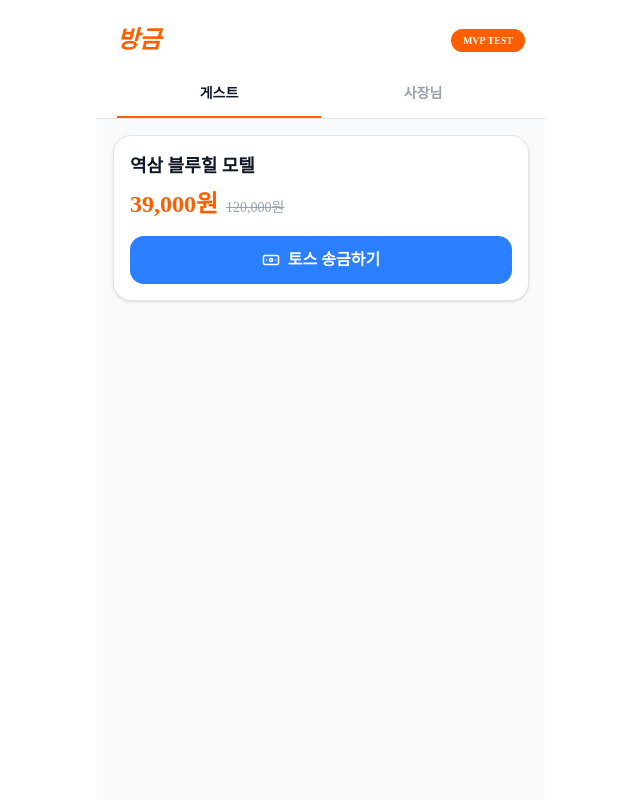
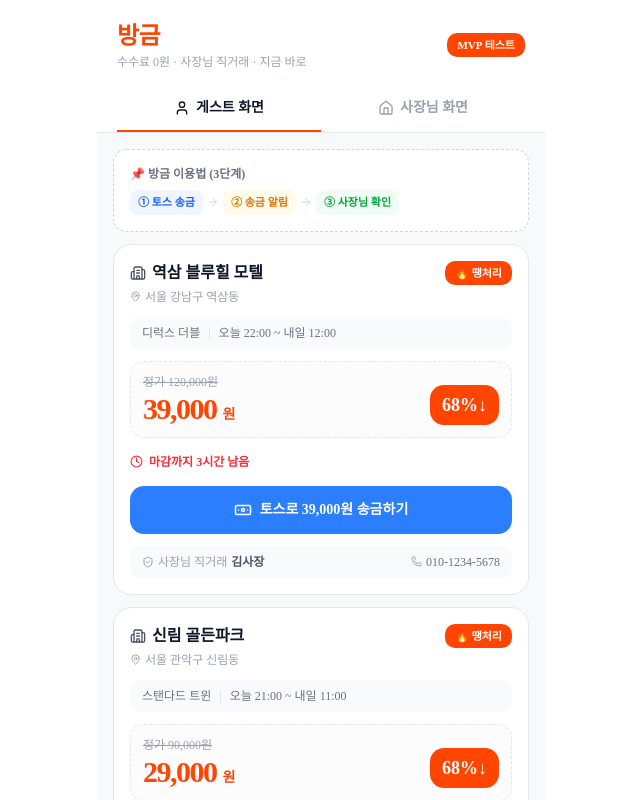
Before and after one commit to calmmidnigh-svg/zoop, a Next.js app: page / in a window 1280 px wide. Shown: the top 800 px of the page, without its empty margins (319-959 px from the left). Built offline with nearby package versions, Linux system fonts and the light colour scheme.

Commit message:
리스트화면 재배포

```diff
--- a/app/page.tsx
+++ b/app/page.tsx
@@ -3,15 +3,35 @@
 import { useState, useMemo } from "react";
 import {
   Building2, Clock, Send, CheckCircle2, XCircle, AlertTriangle,
-  BanknoteIcon, Phone, MapPin, ArrowRight, ShieldCheck, User, Home
+  Eye, BanknoteIcon, Phone, MapPin, ArrowRight, ShieldCheck, User, Home
 } from "lucide-react";
 
-const PRIMARY_COLOR = "#FF5E00"; // 윤지님의 브랜드 컬러
+/* ─────────────────────────────────────────────
+   Constants & Types
+   ───────────────────────────────────────────── */
+const PRIMARY_COLOR = "#FF4500";
+type RoomStatusType = "available" | "pending" | "sold_out";
+type TabType = "guest" | "host";
 
-export default function BangGeumPage() {
-  const [activeTab, setActiveTab] = useState("guest");
-  const [openedTossRoomId, setOpenedTossRoomId] = useState<string | null>(null);
-  const [rooms, setRooms] = useState([
+interface RoomDTO {
+  id: string;
+  motelName: string;
+  roomType: string;
+  location: string;
+  originalPrice: number;
+  dealPrice: number;
+  hostName: string;
+  hostPhone: string;
+  tossLink: string;
+  checkIn: string;
+  checkOut: string;
+  deadlineHour: number;
+  guestName: string;
+  status: RoomStatusType;
+  hasSentNotification: boolean;
+}
+
+const INITIAL_ROOMS: RoomDTO[] = [
   {
     id: "room_1",
     motelName: "역삼 블루힐 모텔",
@@ -25,61 +45,200 @@
     checkIn: "오늘 22:00",
     checkOut: "내일 12:00",
     deadlineHour: 3,
+    guestName: "임윤지",
     status: "available",
+    hasSentNotification: false,
   },
-  ]);
+  {
+    id: "room_2",
+    motelName: "신림 골든파크",
+    roomType: "스탠다드 트윈",
+    location: "서울 관악구 신림동",
+    originalPrice: 90000,
+    dealPrice: 29000,
+    hostName: "박사장",
+    hostPhone: "010-9876-5432",
+    tossLink: "https://toss.me/goldenpark29",
+    checkIn: "오늘 21:00",
+    checkOut: "내일 11:00",
+    deadlineHour: 2,
+    guestName: "임윤지",
+    status: "available",
+    hasSentNotification: false,
+  },
+];
 
-  const handleSendNotification = (id: string) => {
-    setRooms(prev => prev.map(r => r.id === id ? { ...r, status: "pending" } : r));
+const formatPrice = (price: number) => price.toLocaleString("ko-KR");
+const getDiscountRate = (original: number, deal: number) =>
+  Math.round(((original - deal) / original) * 100);
+
+/* ─────────────────────────────────────────────
+   Main Component
+   ───────────────────────────────────────────── */
+export default function BangGeumPage() {
+  const [activeTab, setActiveTab] = useState<TabType>("guest");
+  const [rooms, setRooms] = useState<RoomDTO[]>(INITIAL_ROOMS);
+  const [openedTossRoomId, setOpenedTossRoomId] = useState<string | null>(null);
+
+  const pendingRooms = useMemo(
+    () => rooms.filter(room => room.status === "pending" && room.hasSentNotification),
+    [rooms]
+  );
+
+  const handleClickToss = (roomId: string) => setOpenedTossRoomId(roomId);
+
+  const handleClickSendNotification = (roomId: string) => {
+    setRooms(prev =>
+      prev.map(room =>
+        room.id === roomId
+          ? { ...room, status: "pending" as RoomStatusType, hasSentNotification: true }
+          : room
+      )
+    );
     setOpenedTossRoomId(null);
   };
 
+  const handleClickConfirmPayment = (roomId: string) => {
+    setRooms(prev =>
+      prev.map(room =>
+        room.id === roomId ? { ...room, status: "sold_out" as RoomStatusType } : room
+      )
+    );
+  };
+
   return (
-    <div className="mx-auto flex min-h-screen w-full max-w-md flex-col bg-gray-50 font-sans">
-      <header className="border-b bg-white px-5 pt-6 pb-0">
+    <div className="mx-auto flex min-h-dvh w-full max-w-md flex-col bg-[#F8F9FA]">
+      <header className="border-b border-gray-200 bg-white px-5 pt-5 pb-0">
         <div className="mb-4 flex items-center justify-between">
-          <h1 className="text-2xl font-black italic" style={{ color: PRIMARY_COLOR }}>방금</h1>
-          <div className="rounded-full px-3 py-1 text-[10px] font-bold text-white" style={{ background: PRIMARY_COLOR }}>MVP TEST</div>
+          <div>
+            <h1 className="m-0 text-2xl font-black tracking-tight" style={{ color: PRIMARY_COLOR }}>방금</h1>
+            <p className="m-0 mt-0.5 text-xs text-gray-400">수수료 0원 · 사장님 직거래 · 지금 바로</p>
+          </div>
+          <div className="rounded-lg px-2.5 py-1 text-[11px] font-bold text-white" style={{ background: PRIMARY_COLOR }}>MVP 테스트</div>
         </div>
         <div className="flex">
-          <button onClick={() => setActiveTab("guest")} className={`flex-1 py-3 text-sm font-bold border-b-2 ${activeTab === "guest" ? "border-[#FF5E00] text-gray-900" : "border-transparent text-gray-400"}`}>게스트</button>
-          <button onClick={() => setActiveTab("host")} className={`flex-1 py-3 text-sm font-bold border-b-2 ${activeTab === "host" ? "border-[#FF5E00] text-gray-900" : "border-transparent text-gray-400"}`}>사장님</button>
+          <button onClick={() => setActiveTab("guest")} className={`flex flex-1 items-center justify-center gap-1.5 border-b-2 py-3 text-sm font-bold transition-all ${activeTab === "guest" ? "text-gray-900" : "border-transparent text-gray-400"}`} style={{ borderColor: activeTab === "guest" ? PRIMARY_COLOR : "transparent" }}><User size={16} />게스트 화면</button>
+          <button onClick={() => setActiveTab("host")} className={`relative flex flex-1 items-center justify-center gap-1.5 border-b-2 py-3 text-sm font-bold transition-all ${activeTab === "host" ? "text-gray-900" : "border-transparent text-gray-400"}`} style={{ borderColor: activeTab === "host" ? PRIMARY_COLOR : "transparent" }}><Home size={16} />사장님 화면{pendingRooms.length > 0 && (<span className="absolute -top-0.5 -right-1 flex h-5 w-5 items-center justify-center rounded-full text-[10px] font-bold text-white" style={{ background: PRIMARY_COLOR }}>{pendingRooms.length}</span>)}</button>
         </div>
       </header>
 
-      <main className="flex-1 p-4">
-        {activeTab === "guest" ? (
-          <div className="space-y-4">
-            {rooms.map(room => (
-              <div key={room.id} className="overflow-hidden rounded-2xl border bg-white shadow-sm">
-                <div className="p-4">
-                  <div className="mb-2 flex items-center justify-between">
-                    <span className="text-lg font-bold text-gray-900">{room.motelName}</span>
-                    {room.status === "pending" && <span className="rounded bg-amber-100 px-2 py-1 text-[10px] font-bold text-amber-600">입금 확인중</span>}
+      <main className="flex flex-1 flex-col gap-3 px-4 pt-4 pb-8">
+        {activeTab === "guest" && (
+          <>
+            <div className="rounded-xl border border-dashed border-gray-300 bg-white p-4">
+              <p className="m-0 mb-2 text-xs font-bold text-gray-500">📌 방금 이용법 (3단계)</p>
+              <div className="flex items-center gap-0 text-[11px] text-gray-500">
+                <span className="rounded-md bg-blue-50 px-2 py-1 font-bold text-blue-600">① 토스 송금</span>
+                <ArrowRight size={12} className="mx-1 text-gray-300" />
+                <span className="rounded-md bg-amber-50 px-2 py-1 font-bold text-amber-600">② 송금 알림</span>
+                <ArrowRight size={12} className="mx-1 text-gray-300" />
+                <span className="rounded-md bg-green-50 px-2 py-1 font-bold text-green-600">③ 사장님 확인</span>
               </div>
-                  <div className="mb-4 flex items-baseline gap-2">
-                    <span className="text-2xl font-black text-[#FF5E00]">{room.dealPrice.toLocaleString()}원</span>
-                    <span className="text-sm text-gray-400 line-through">{room.originalPrice.toLocaleString()}원</span>
             </div>
 
-                  {room.status === "available" && (
+            {rooms.map(room => {
+              const isSoldOut = room.status === "sold_out";
+              const isPending = room.status === "pending";
+              const isThisRoomTossOpened = openedTossRoomId === room.id;
+              const discountRate = getDiscountRate(room.originalPrice, room.dealPrice);
+
+              return (
+                <div key={room.id} className={`relative overflow-hidden rounded-2xl border bg-white transition-all ${isSoldOut ? "border-gray-200 opacity-60" : isPending ? "border-amber-300" : "border-gray-200"}`}>
+                  {isSoldOut && (
+                    <div className="absolute inset-0 z-10 flex flex-col items-center justify-center bg-white/80">
+                      <XCircle size={40} className="mb-2 text-gray-400" />
+                      <p className="m-0 text-lg font-black text-gray-500">거래 완료</p>
+                      <p className="m-0 mt-1 text-xs text-gray-400">이 방은 마감되었습니다</p>
+                    </div>
+                  )}
+
+                  <div className="p-4">
+                    <div className="mb-3 flex items-start justify-between">
+                      <div>
+                        <div className="flex items-center gap-1.5">
+                          <Building2 size={16} className="text-gray-600" />
+                          <h3 className="m-0 text-base font-extrabold text-gray-900">{room.motelName}</h3>
+                        </div>
+                        <div className="mt-1 flex items-center gap-1 text-xs text-gray-400"><MapPin size={11} />{room.location}</div>
+                      </div>
+                      {isPending ? <span className="shrink-0 rounded-lg bg-amber-50 px-2.5 py-1 text-[11px] font-bold text-amber-600">⏳ 입금확인 중</span> : !isSoldOut && <span className="shrink-0 rounded-lg px-2.5 py-1 text-[11px] font-bold text-white" style={{ background: PRIMARY_COLOR }}>🔥 땡처리</span>}
+                    </div>
+
+                    <div className="mb-3 flex items-center gap-2 rounded-lg bg-gray-50 px-3 py-2 text-xs text-gray-500">
+                      <span>{room.roomType}</span><span className="text-gray-300">|</span><span>{room.checkIn} ~ {room.checkOut}</span>
+                    </div>
+
+                    <div className="mb-4 rounded-xl border border-dashed border-gray-200 bg-gray-50/50 p-3">
+                      <div className="flex items-end justify-between">
+                        <div>
+                          <p className="m-0 text-xs text-gray-400 line-through">정가 {formatPrice(room.originalPrice)}원</p>
+                          <div className="mt-1 flex items-baseline gap-1.5">
+                            <span className="text-3xl font-black leading-none tracking-tighter" style={{ color: PRIMARY_COLOR }}>{formatPrice(room.dealPrice)}</span>
+                            <span className="text-sm font-bold" style={{ color: PRIMARY_COLOR }}>원</span>
+                          </div>
+                        </div>
+                        <div className="rounded-xl px-3 py-1.5 text-lg font-black text-white" style={{ background: PRIMARY_COLOR }}>{discountRate}%↓</div>
+                      </div>
+                    </div>
+
+                    <div className="mb-4 flex items-center gap-1.5 text-xs">
+                      <Clock size={13} className="text-red-500" />
+                      <span className="font-bold text-red-500">마감까지 {room.deadlineHour}시간 남음</span>
+                    </div>
+
+                    {!isSoldOut && !isPending && (
                       <div className="flex flex-col gap-2">
-                      <a href={room.tossLink} target="_blank" onClick={() => setOpenedTossRoomId(room.id)} className="flex items-center justify-center gap-2 rounded-xl bg-blue-500 py-3 font-bold text-white">
-                        <BanknoteIcon size={18} /> 토스 송금하기
+                        <a href={room.tossLink} target="_blank" rel="noopener noreferrer" onClick={() => handleClickToss(room.id)} className="flex items-center justify-center gap-2 rounded-xl bg-blue-500 px-4 py-3.5 text-sm font-extrabold text-white transition-all hover:bg-blue-600 active:scale-[0.98]">
+                          <BanknoteIcon size={18} />토스로 {formatPrice(room.dealPrice)}원 송금하기
                         </a>
-                      {openedTossRoomId === room.id && (
-                        <button onClick={() => handleSendNotification(room.id)} className="flex items-center justify-center gap-2 rounded-xl border-2 border-[#FF5E00] py-3 font-bold text-[#FF5E00]">
-                          <Send size={16} /> 송금 완료 알림 보내기
+                        {isThisRoomTossOpened && (
+                          <button onClick={() => handleClickSendNotification(room.id)} className="flex items-center justify-center gap-2 rounded-xl border-2 border-amber-400 bg-amber-50 px-4 py-3.5 text-sm font-extrabold text-amber-700 transition-all hover:bg-amber-100 active:scale-[0.98]">
+                            <Send size={16} />송금 완료했어요 (사장님께 알림)
                           </button>
                         )}
                       </div>
                     )}
+
+                    {isPending && !isSoldOut && (
+                      <div className="flex items-center gap-2 rounded-xl bg-amber-50 px-4 py-3 text-sm">
+                        <AlertTriangle size={16} className="shrink-0 text-amber-500" />
+                        <span className="font-semibold text-amber-700">사장님이 입금을 확인하고 있어요.</span>
+                      </div>
+                    )}
+
+                    <div className="mt-3 flex items-center justify-between rounded-lg bg-gray-50 px-3 py-2 text-xs text-gray-400">
+                      <div className="flex items-center gap-1"><ShieldCheck size={12} /><span>사장님 직거래</span> <span className="font-semibold text-gray-600">{room.hostName}</span></div>
+                      <div className="flex items-center gap-1"><Phone size={11} /><span className="text-gray-500">{room.hostPhone}</span></div>
                     </div>
                   </div>
-            ))}
                 </div>
-        ) : (
-          <div className="text-center py-10 text-gray-400">사장님 전용 관리 화면입니다.</div>
+              );
+            })}
+          </>
+        )}
+
+        {activeTab === "host" && (
+          <div className="space-y-3">
+             <div className="rounded-xl bg-white p-4">
+              <p className="m-0 text-xs text-gray-400">사장님 전용 화면</p>
+              <p className="m-0 mt-1 text-base font-extrabold text-gray-900">입금 확인 & 방 관리</p>
+            </div>
+            {pendingRooms.length > 0 ? pendingRooms.map(room => (
+              <div key={room.id} className="overflow-hidden rounded-2xl border-2 border-amber-400 bg-white">
+                <div className="flex items-center gap-2 px-4 py-3 text-white" style={{ background: PRIMARY_COLOR }}>
+                  <AlertTriangle size={18} /><span className="text-sm font-extrabold">새 입금 알림이 있습니다!</span>
+                </div>
+                <div className="p-4">
+                  <div className="mb-3 rounded-xl bg-amber-50 p-3">
+                    <p className="m-0 text-sm text-gray-600"><span className="font-extrabold text-gray-900">{room.guestName}</span>님이 <span className="mx-1 font-extrabold" style={{ color: PRIMARY_COLOR }}>{formatPrice(room.dealPrice)}원</span>송금을 완료했다고 알렸습니다.</p>
+                  </div>
+                  <button onClick={() => handleClickConfirmPayment(room.id)} className="flex w-full items-center justify-center gap-2 rounded-xl px-4 py-4 text-base font-extrabold text-white transition-all hover:brightness-110 active:scale-[0.98]" style={{ background: PRIMARY_COLOR }}>
+                    <CheckCircle2 size={20} />입금 확인 완료 · 방 닫기
+                  </button>
+                </div>
+              </div>
+            )) : <div className="py-20 text-center text-gray-400">알림이 없습니다.</div>}
+          </div>
         )}
       </main>
     </div>
```
Lines whose indentation alone changed are shown as unchanged.
